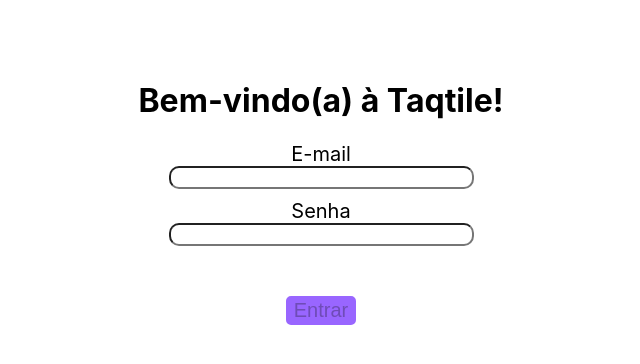
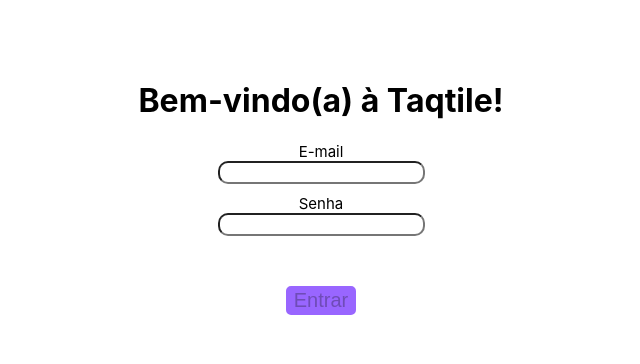
Before and after one commit to andrelfnavarro/onboardTaq, a React (Create React App) app: page / in a window 1280 px wide. Shown: the top 364 px of the page, without its empty margins (319-959 px from the left). Built offline with nearby package versions, Linux system fonts and the light colour scheme.

Commit message:
feature/login better version + editorconfig

```diff
--- a/src/components/FormErrors.tsx
+++ b/src/components/FormErrors.tsx
@@ -1,4 +1,5 @@
 import React from 'react';
+
 
 export const FormErrors = ({formErrors} : {formErrors : any}) =>
   <div className='formErrors'>
--- a/src/components/Login.css
+++ b/src/components/Login.css
@@ -3,6 +3,7 @@
         text-align: center;
         padding: 60px 0;
         display: block;
+
     }
 
     .Login form {
@@ -14,18 +15,18 @@
         border: 2px ;
         border-radius: 5px;
         display: block;
-        text-align: justify
+        text-align: justify;
     }
 
     .Login label{
         margin-top: 10px;
         display: block;
         text-align: center;
-        font-size: 20px;
+        font-size: 15px;
     }
 
     .Login input{
-        padding-right: 100px;
+        box-sizing:border-box;
         padding-bottom: 0 auto;
         border-radius: 10px;
         font-size: 15px;
--- a/src/components/Login.tsx
+++ b/src/components/Login.tsx
@@ -2,21 +2,20 @@
 import "./Login.css";
 import { FormErrors } from './FormErrors';
 
-export interface Props {
+export interface LoginPageProps {
 }
 
-  export interface State {
+export interface LoginPageState {
   emailValid: boolean;
   passwordValid: boolean;
   formErrors: any;
   email: string;
   password: string;
   formValid: boolean;
-
 }
 
-export default class Login extends React.Component<Props, State>{
-    constructor (props: Props) {
+export default class LoginPage extends React.Component<LoginPageProps, LoginPageState>{
+  constructor (props: LoginPageProps) {
     super(props);
       this.state = {
         email: '',
@@ -28,17 +27,17 @@
       }
   }
 
-        handleUserEmail =  (e: any) => {
+  private handleUserEmail =  (e: any) => {
       const value = e.target.value;
       this.setState({ email: value }, () => { this.validateField("email", value) });
   }
 
-        handleUserPassword = (e: any) =>{
+  private handleUserPassword = (e: any) =>{
       const value = e.target.value;
       this.setState({password: value }, () => { this.validateField("password", value)})
   }
 
-      validateField(fieldName:string, value:any) {
+  private validateField(fieldName:string, value:any) {
     let fieldValidationErrors = this.state.formErrors;
     let emailValid = this.state.emailValid;
     let passwordValid = this.state.passwordValid;
@@ -49,7 +48,6 @@
         fieldValidationErrors.email = emailValid ? '' : ' inválido!';
         break;
       case 'password':
-            // passwordValid = value.length >= 7;
         passwordValid = value.match (/^((?=.*[A-Za-z])(?=.*\d)[A-Za-z\d]{7,})$/i);
         fieldValidationErrors.password = passwordValid ? '': ' inválida!';
         break;
@@ -63,11 +61,11 @@
                   }, this.validateForm);
     }
 
-      validateForm() {
+  private validateForm() {
     this.setState({formValid: this.state.emailValid && this.state.passwordValid});
   }
 
-      errorClass(error: any) {
+  private errorClass(error: any) {
     return(error.length === 0 ? '' : 'has-error');
   }
 
--- a/src/index.tsx
+++ b/src/index.tsx
@@ -5,9 +5,10 @@
 import * as serviceWorker from './serviceWorker';
 import Hello from './components/Hello';
 import Login from './components/Login';
+import LoginPage from './components/Login';
 
 ReactDOM.render(
-    <Login />,
+    <LoginPage />,
     document.getElementById('root') as HTMLElement
   );
 
```
Also changed, not shown: 1 other file (tests, documents, lock files or other folders). Lines whose indentation alone changed are shown as unchanged.
